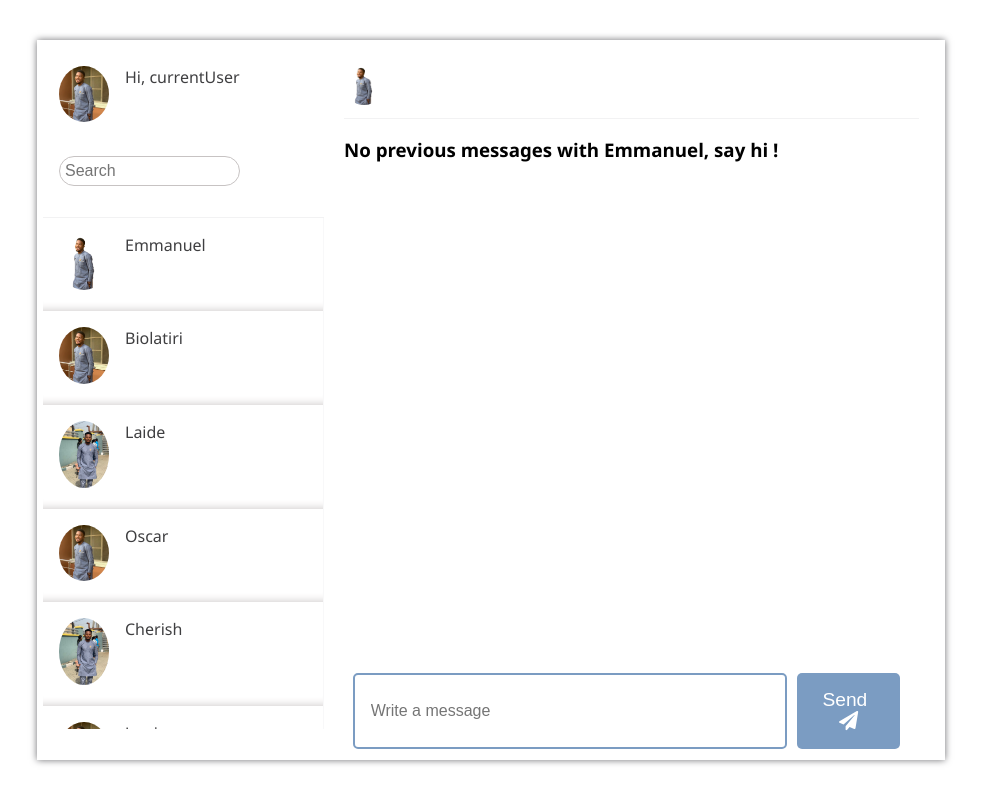
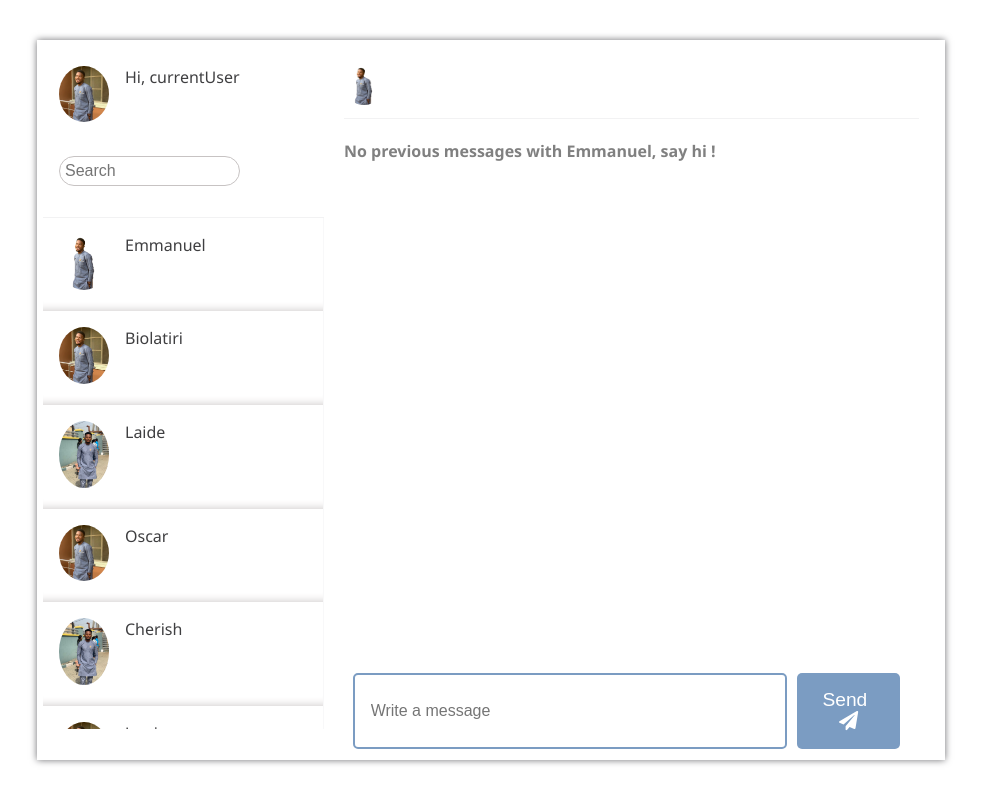
Before and after one commit to manuelbiolatiri/frontend-challenge, a React (Create React App) app: page /messages/1 in a window 1280 px wide. Shown: the whole page, without its empty margins (149-1130 px from the left). Built offline with nearby package versions, Linux system fonts and the light colour scheme.

Commit message:
changed text color

```diff
--- a/src/components/Messages/Chats.jsx
+++ b/src/components/Messages/Chats.jsx
@@ -8,7 +8,7 @@ const Chats = props => {
     if (messages.messages.length === 0) {
       return (
         <div>
-          <h3>No previous messages with {user.name}, say hi !</h3>
+          <h4 style={{color:'gray'}}>No previous messages with {user.name}, say hi !</h4>
         </div>
       )
     } else {
```
